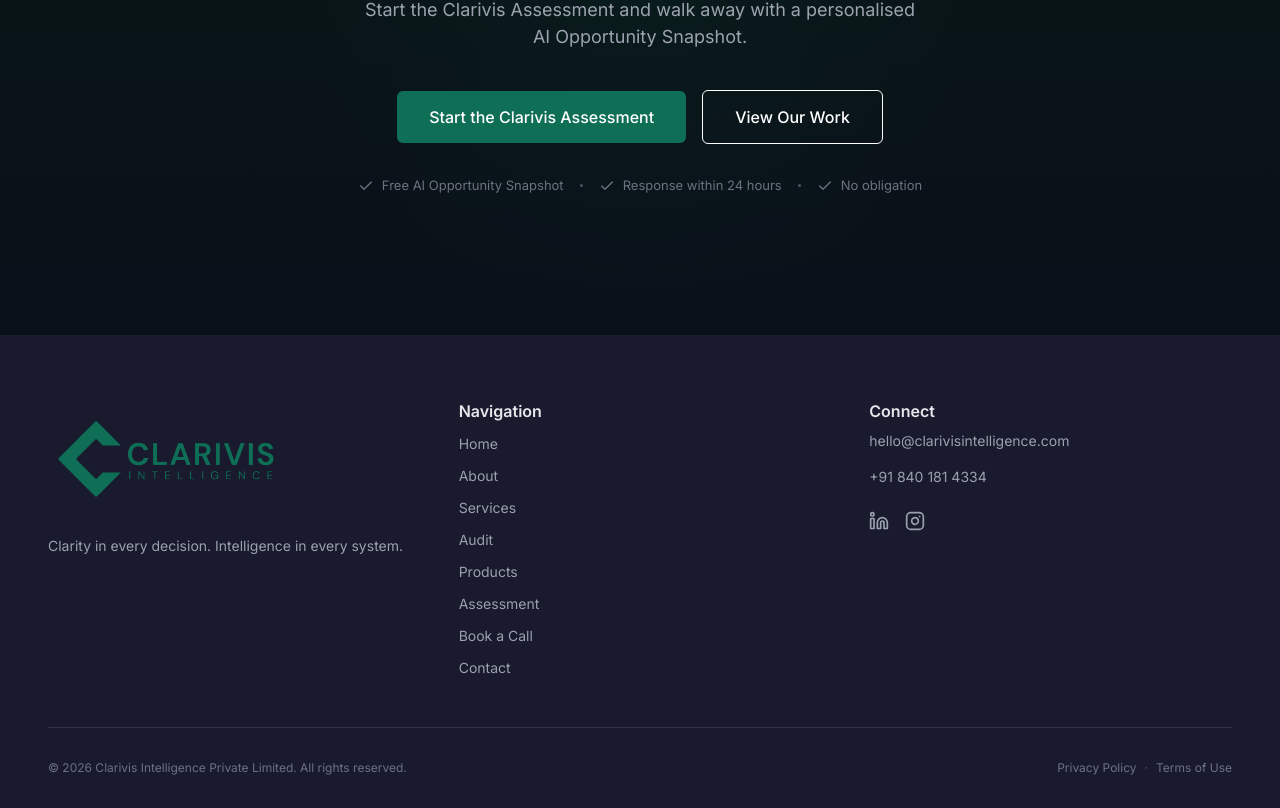
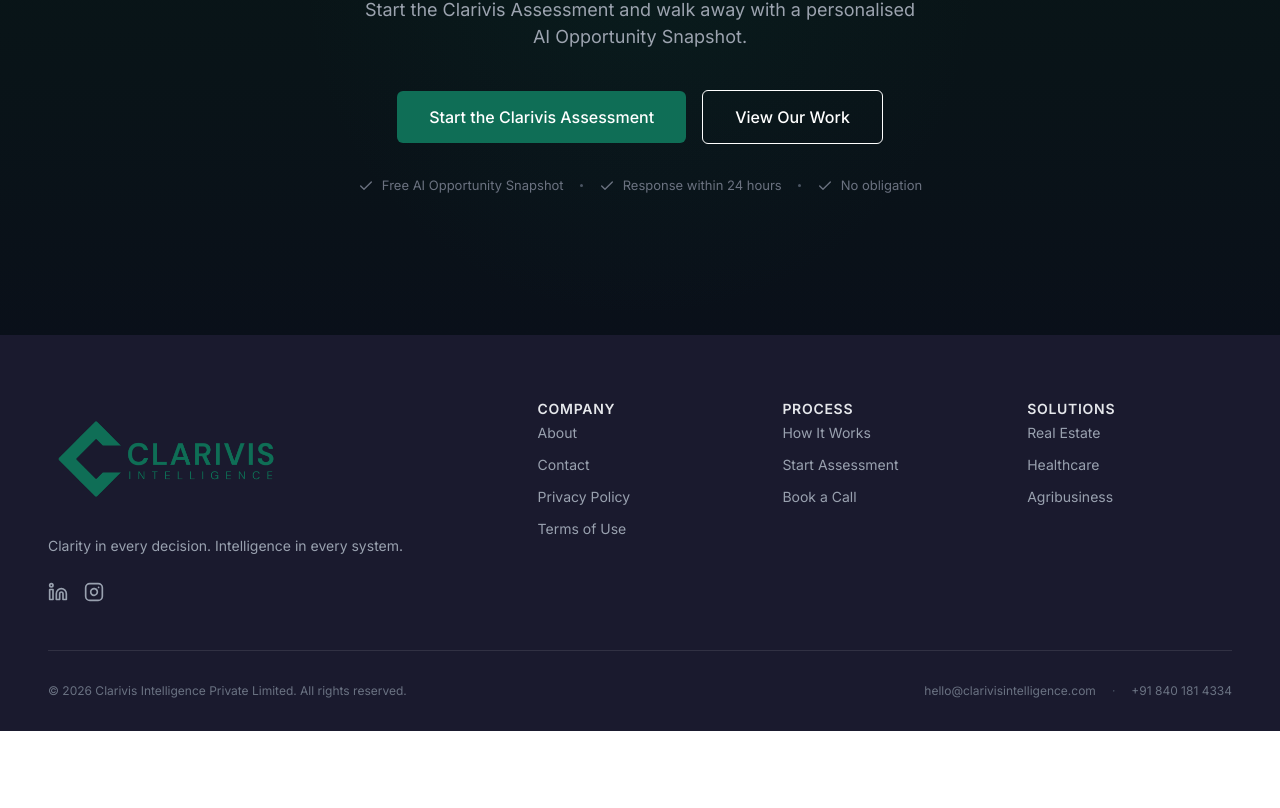
Before and after one commit to deeptanti/clarivis-website, a Next.js app: page /about in a window 1280 px wide. Shown: the part 4365-5173 px from the top of the page. After the commit the page ends 5096 px from the top, so only its background shows below. Built offline with nearby package versions, Linux system fonts and the light colour scheme; no server answers.

Commit message:
feat(footer): restructure to 4-column layout with new page links

```diff
--- a/src/components/layout/Footer.tsx
+++ b/src/components/layout/Footer.tsx
@@ -2,102 +2,32 @@
 import Link from "next/link";
 import Image from "next/image";
 
+const CALENDLY_URL = "https://calendly.com/clarivisintelligence/ai_opportunity_session";
+
 export default function Footer() {
-  const navLinks = [
-    { name: "Home", path: "/" },
-    { name: "About", path: "/about" },
-    { name: "Services", path: "/services" },
-    { name: "Audit", path: "/audit" },
-    { name: "Products", path: "/products" },
-    { name: "Assessment", path: "/assessment" },
-    { name: "Book a Call", path: "/book" },
-    { name: "Contact", path: "/contact" },
-  ];
-
   return (
     <footer className="bg-[#1A1A2E] text-white pt-16 pb-8">
       <div className="container mx-auto px-6 md:px-12">
-        <div className="grid grid-cols-1 md:grid-cols-3 gap-12 mb-12">
-          {/* Left Column: Brand */}
-          <div className="flex flex-col space-y-4">
-            <span className="text-[#0F6E56] font-bold text-2xl tracking-tight">
-              <Image src='/images/logo.png' alt='Clarivis Intelligence' width={240} height={60} />
-            </span>
+        <div className="grid grid-cols-1 md:grid-cols-2 lg:grid-cols-5 gap-10 mb-12">
+
+          {/* Brand (2 cols wide on lg) */}
+          <div className="lg:col-span-2 flex flex-col space-y-4">
+            <Link href="/">
+              <Image src="/images/logo.png" alt="Clarivis Intelligence" width={240} height={60} />
+            </Link>
             <p className="text-gray-400 text-sm leading-relaxed max-w-sm">
               Clarity in every decision. Intelligence in every system.
             </p>
-          </div>
-
-          {/* Centre Column: Navigation */}
-          <div className="flex flex-col space-y-3">
-            <h3 className="text-gray-200 font-semibold mb-2">Navigation</h3>
-            <ul className="space-y-2">
-              {navLinks.map((link) => (
-                <li key={link.name}>
-                  <Link
-                    href={link.path}
-                    className="text-gray-400 hover:text-[#0F6E56] transition-colors text-sm"
-                  >
-                    {link.name}
-                  </Link>
-                </li>
-              ))}
-            </ul>
-          </div>
-
-          {/* Right Column: Contact & Socials */}
-          <div className="flex flex-col space-y-4">
-            <h3 className="text-gray-200 font-semibold mb-2">Connect</h3>
-            <a
-              href="mailto:hello@clarivisintelligence.com"
-              className="text-gray-400 hover:text-[#0F6E56] transition-colors text-sm"
-            >
-              hello@clarivisintelligence.com
-            </a>
-            <a
-              href="tel:+918401814334"
-              className="text-gray-400 hover:text-[#0F6E56] transition-colors text-sm flex items-center"
-            >
-              +91 840 181 4334
-            </a>
             <div className="flex space-x-4 pt-2">
-              <a
-                href="#"
-                className="text-gray-400 hover:text-[#0F6E56] transition-colors"
-                aria-label="LinkedIn"
-              >
-                <svg
-                  xmlns="http://www.w3.org/2000/svg"
-                  width="20"
-                  height="20"
-                  viewBox="0 0 24 24"
-                  fill="none"
-                  stroke="currentColor"
-                  strokeWidth="2"
-                  strokeLinecap="round"
-                  strokeLinejoin="round"
-                >
+              <a href="#" className="text-gray-400 hover:text-[#0F6E56] transition-colors" aria-label="LinkedIn">
+                <svg xmlns="http://www.w3.org/2000/svg" width="20" height="20" viewBox="0 0 24 24" fill="none" stroke="currentColor" strokeWidth="2" strokeLinecap="round" strokeLinejoin="round">
                   <path d="M16 8a6 6 0 0 1 6 6v7h-4v-7a2 2 0 0 0-2-2 2 2 0 0 0-2 2v7h-4v-7a6 6 0 0 1 6-6z" />
                   <rect width="4" height="12" x="2" y="9" />
                   <circle cx="4" cy="4" r="2" />
                 </svg>
               </a>
-              <a
-                href="#"
-                className="text-gray-400 hover:text-[#0F6E56] transition-colors"
-                aria-label="Instagram"
-              >
-                <svg
-                  xmlns="http://www.w3.org/2000/svg"
-                  width="20"
-                  height="20"
-                  viewBox="0 0 24 24"
-                  fill="none"
-                  stroke="currentColor"
-                  strokeWidth="2"
-                  strokeLinecap="round"
-                  strokeLinejoin="round"
-                >
+              <a href="#" className="text-gray-400 hover:text-[#0F6E56] transition-colors" aria-label="Instagram">
+                <svg xmlns="http://www.w3.org/2000/svg" width="20" height="20" viewBox="0 0 24 24" fill="none" stroke="currentColor" strokeWidth="2" strokeLinecap="round" strokeLinejoin="round">
                   <rect width="20" height="20" x="2" y="2" rx="5" ry="5" />
                   <path d="M16 11.37A4 4 0 1 1 12.63 8 4 4 0 0 1 16 11.37z" />
                   <line x1="17.5" x2="17.51" y1="6.5" y2="6.5" />
@@ -105,15 +35,41 @@
               </a>
             </div>
           </div>
+
+          {/* Company */}
+          <div className="flex flex-col space-y-3">
+            <h3 className="text-gray-200 font-semibold text-sm uppercase tracking-wider mb-1">Company</h3>
+            <Link href="/about" className="text-gray-400 hover:text-[#0F6E56] transition-colors text-sm">About</Link>
+            <Link href="/contact" className="text-gray-400 hover:text-[#0F6E56] transition-colors text-sm">Contact</Link>
+            <Link href="/privacy" className="text-gray-400 hover:text-[#0F6E56] transition-colors text-sm">Privacy Policy</Link>
+            <Link href="/terms" className="text-gray-400 hover:text-[#0F6E56] transition-colors text-sm">Terms of Use</Link>
+          </div>
+
+          {/* Process */}
+          <div className="flex flex-col space-y-3">
+            <h3 className="text-gray-200 font-semibold text-sm uppercase tracking-wider mb-1">Process</h3>
+            <Link href="/how-it-works" className="text-gray-400 hover:text-[#0F6E56] transition-colors text-sm">How It Works</Link>
+            <Link href="/assessment" className="text-gray-400 hover:text-[#0F6E56] transition-colors text-sm">Start Assessment</Link>
+            <a href={CALENDLY_URL} target="_blank" rel="noopener noreferrer" className="text-gray-400 hover:text-[#0F6E56] transition-colors text-sm">Book a Call</a>
+          </div>
+
+          {/* Solutions */}
+          <div className="flex flex-col space-y-3">
+            <h3 className="text-gray-200 font-semibold text-sm uppercase tracking-wider mb-1">Solutions</h3>
+            <Link href="/solutions/real-estate" className="text-gray-400 hover:text-[#0F6E56] transition-colors text-sm">Real Estate</Link>
+            <Link href="/solutions/healthcare" className="text-gray-400 hover:text-[#0F6E56] transition-colors text-sm">Healthcare</Link>
+            <Link href="/solutions/agribusiness" className="text-gray-400 hover:text-[#0F6E56] transition-colors text-sm">Agribusiness</Link>
+          </div>
+
         </div>
 
         {/* Bottom Bar */}
         <div className="pt-8 border-t border-white/10 flex flex-col md:flex-row justify-between items-center gap-3 text-gray-500 text-xs">
           <p>© 2026 Clarivis Intelligence Private Limited. All rights reserved.</p>
-          <div className="flex items-center gap-2">
-            <Link href="/privacy" className="hover:text-[#0F6E56] transition-colors">Privacy Policy</Link>
+          <div className="flex items-center gap-4">
+            <a href="mailto:hello@clarivisintelligence.com" className="hover:text-[#0F6E56] transition-colors">hello@clarivisintelligence.com</a>
             <span className="text-gray-600">·</span>
-            <Link href="/terms" className="hover:text-[#0F6E56] transition-colors">Terms of Use</Link>
+            <a href="tel:+918401814334" className="hover:text-[#0F6E56] transition-colors">+91 840 181 4334</a>
           </div>
         </div>
       </div>
```
